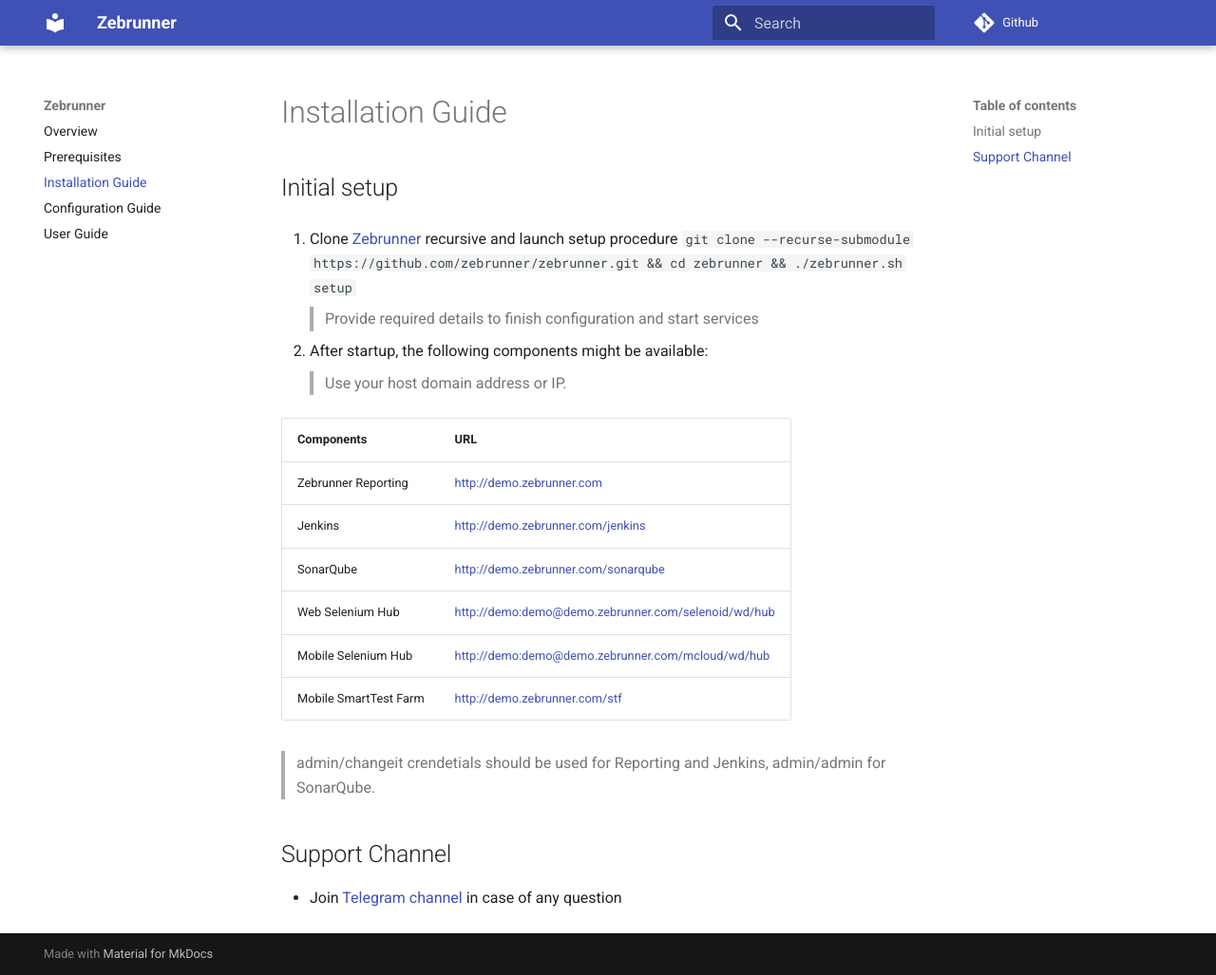
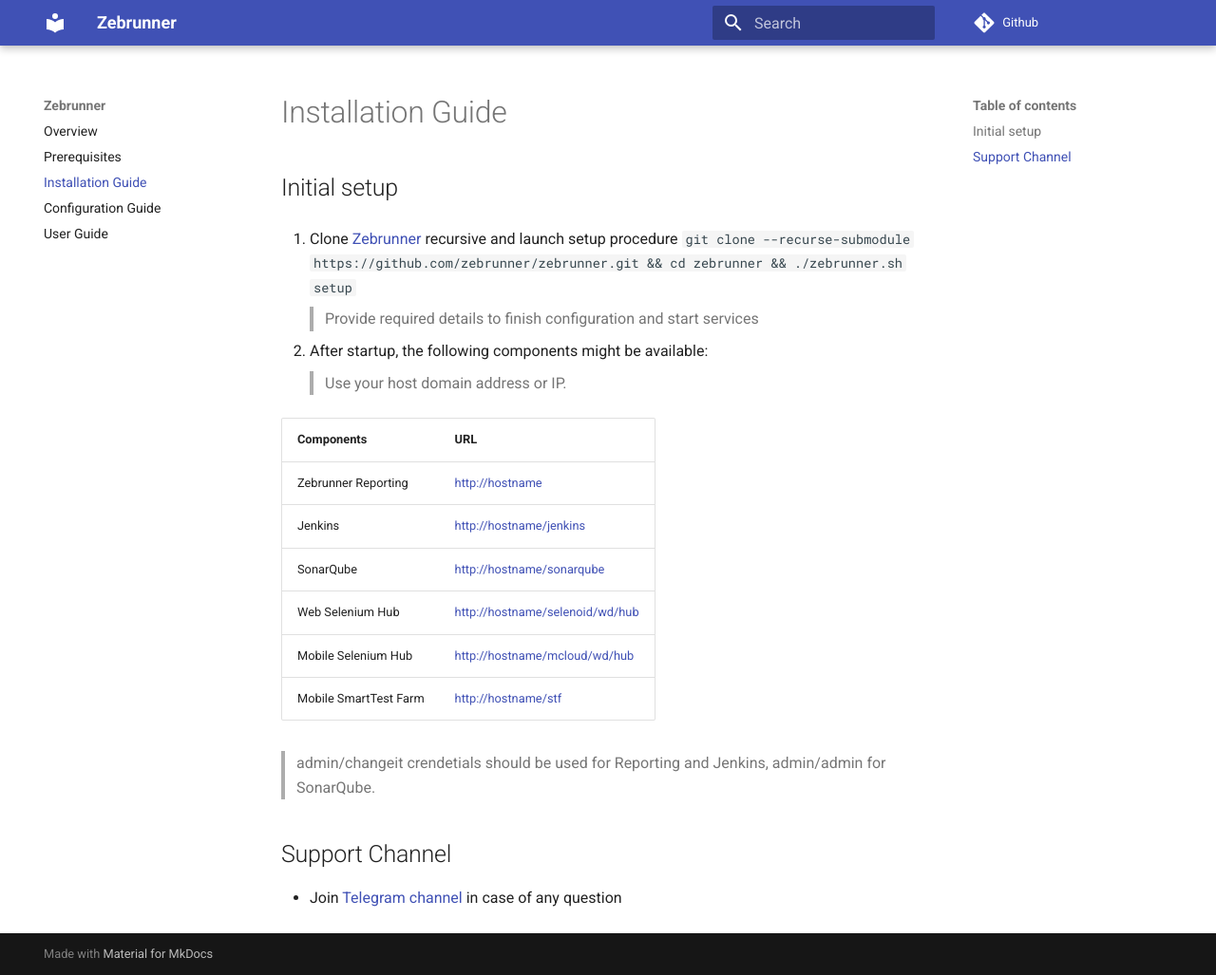
Before and after one commit to zebrunner/community-edition, an MkDocs documentation site: the page built from docs/install-guide.md, in a window 1280 px wide and 1027 px high. Shown: the whole window at 95% size. Built offline with MkDocs 1.6.1 and Material for MkDocs 9.7.7, drawn with Linux system fonts in a browser that asks for light colours; comment, search, counter and statistics services are not loaded; old or Windows-style settings are respelled for this version of MkDocs; some of the changed lines change nothing that is shown.

Commit message:
#481: removed protection for mcloud and selenoid

```diff
--- a/docs/install-guide.md
+++ b/docs/install-guide.md
@@ -11,14 +11,14 @@
 2. After startup, the following components might be available:
   > Use your host domain address or IP.
 
-| Components          	| URL                                                                                                    	   |
-|---------------------	|----------------------------------------------------------------------------------------------------------	   |
-| Zebrunner Reporting  	| [http://demo.zebrunner.com](http://demo.zebrunner.com)                                                 	   |
-| Jenkins             	| [http://demo.zebrunner.com/jenkins](http://demo.zebrunner.com/jenkins)                                 	   |
-| SonarQube           	| [http://demo.zebrunner.com/sonarqube](http://demo.zebrunner.com/sonarqube)                             	   |
-| Web Selenium Hub    	| [http://demo:demo@demo.zebrunner.com/selenoid/wd/hub](http://demo:demo@demo.zebrunner.com/selenoid/wd/hub)       |
-| Mobile Selenium Hub 	| [http://demo:demo@demo.zebrunner.com/mcloud/wd/hub](http://demo:demo@demo.zebrunner.com/mcloud/wd/hub) 	   |
-| Mobile SmartTest Farm	| [http://demo.zebrunner.com/stf](http://demo.zebrunner.com/stf)                                         	   |
+| Components            | URL                                                                |
+|---------------------	|------------------------------------------------------------------- |
+| Zebrunner Reporting   | [http://hostname](http://hostname)                                 |
+| Jenkins               | [http://hostname/jenkins](http://hostname/jenkins)                 |
+| SonarQube             | [http://hostname/sonarqube](http://hostname/sonarqube)             |
+| Web Selenium Hub      | [http://hostname/selenoid/wd/hub](http://hostname/selenoid/wd/hub) |
+| Mobile Selenium Hub   | [http://hostname/mcloud/wd/hub](http://hostname/mcloud/wd/hub)     |
+| Mobile SmartTest Farm	| [http://hostname/stf](http://hostname/stf)                         |
 
 > admin/changeit crendetials should be used for Reporting and Jenkins, admin/admin for SonarQube.
 
```
Also changed, not shown: 1 other file.
